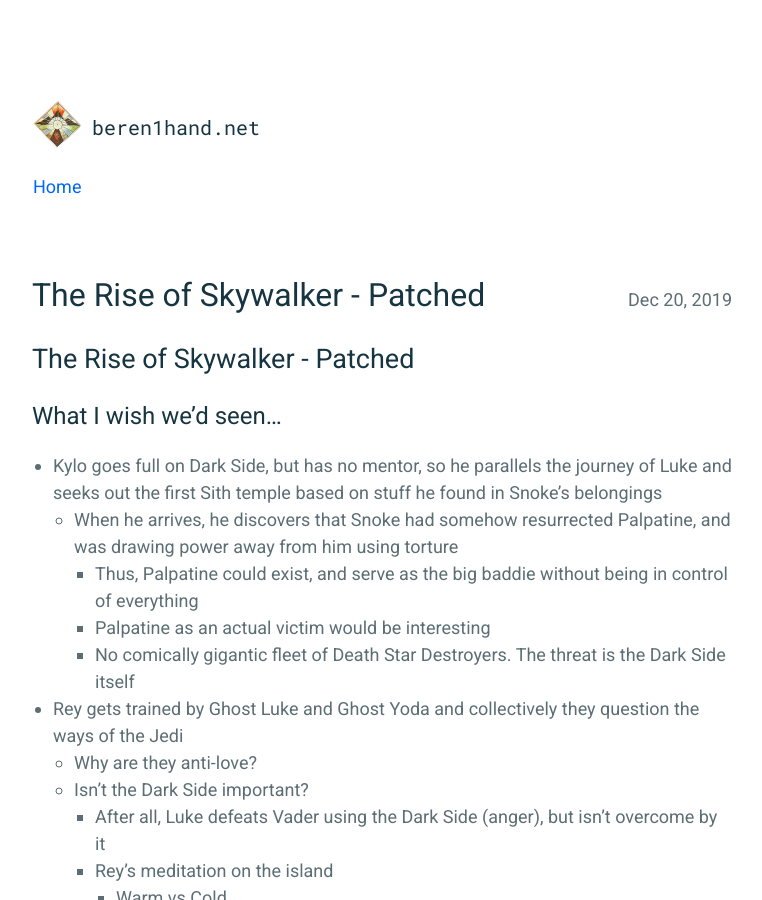
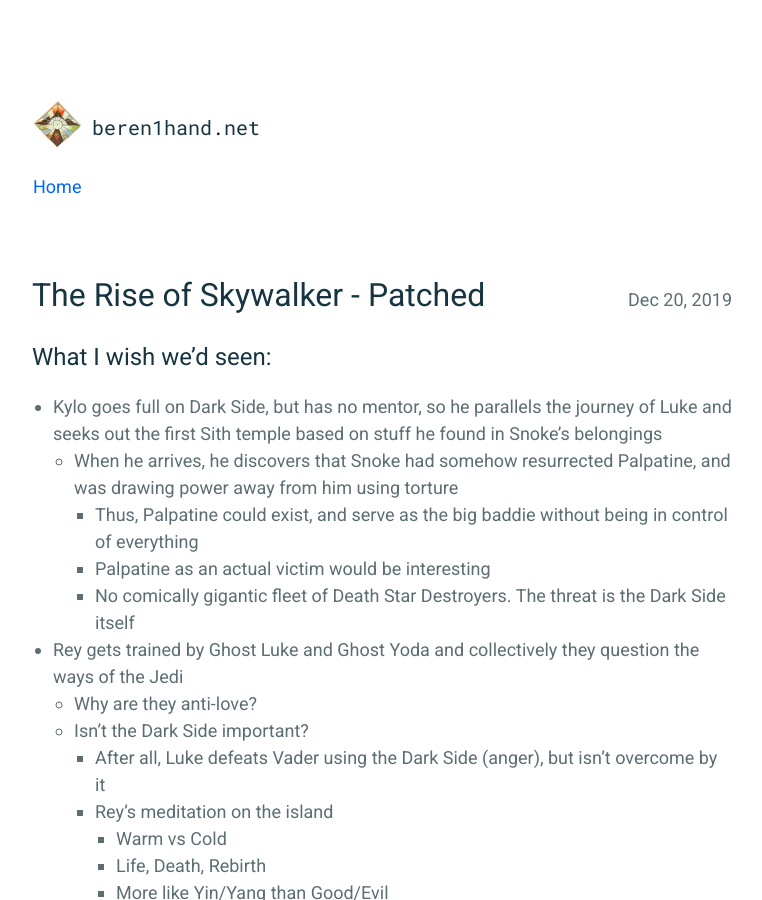
Before and after one commit to beren1hand/beren1hand.github.io, a Jekyll site: the page built from _posts/2019-12-20-Rise-of-Skywalker-Patch.md, in a window 1280 px wide and 900 px high. Shown: the whole window, without its empty margins (258-1020 px from the left). Built offline with Jekyll 4.4.1, drawn with Linux system fonts in a browser that asks for light colours.

Commit message:
Fixed headers again

```diff
--- a/_posts/2019-12-20-Rise-of-Skywalker-Patch.md
+++ b/_posts/2019-12-20-Rise-of-Skywalker-Patch.md
@@ -3,9 +3,7 @@
 title: "The Rise of Skywalker - Patched"
 description: "How I would have done it"
 ---
-# The Rise of Skywalker - Patched
-
-## What I wish we'd seen...
+## What I wish we'd seen:
 
 - Kylo goes full on Dark Side, but has no mentor, so he parallels the journey of Luke and seeks out the first Sith temple based on stuff he found in Snoke’s belongings
   - When he arrives, he discovers that Snoke had somehow resurrected Palpatine, and was drawing power away from him using torture
```
